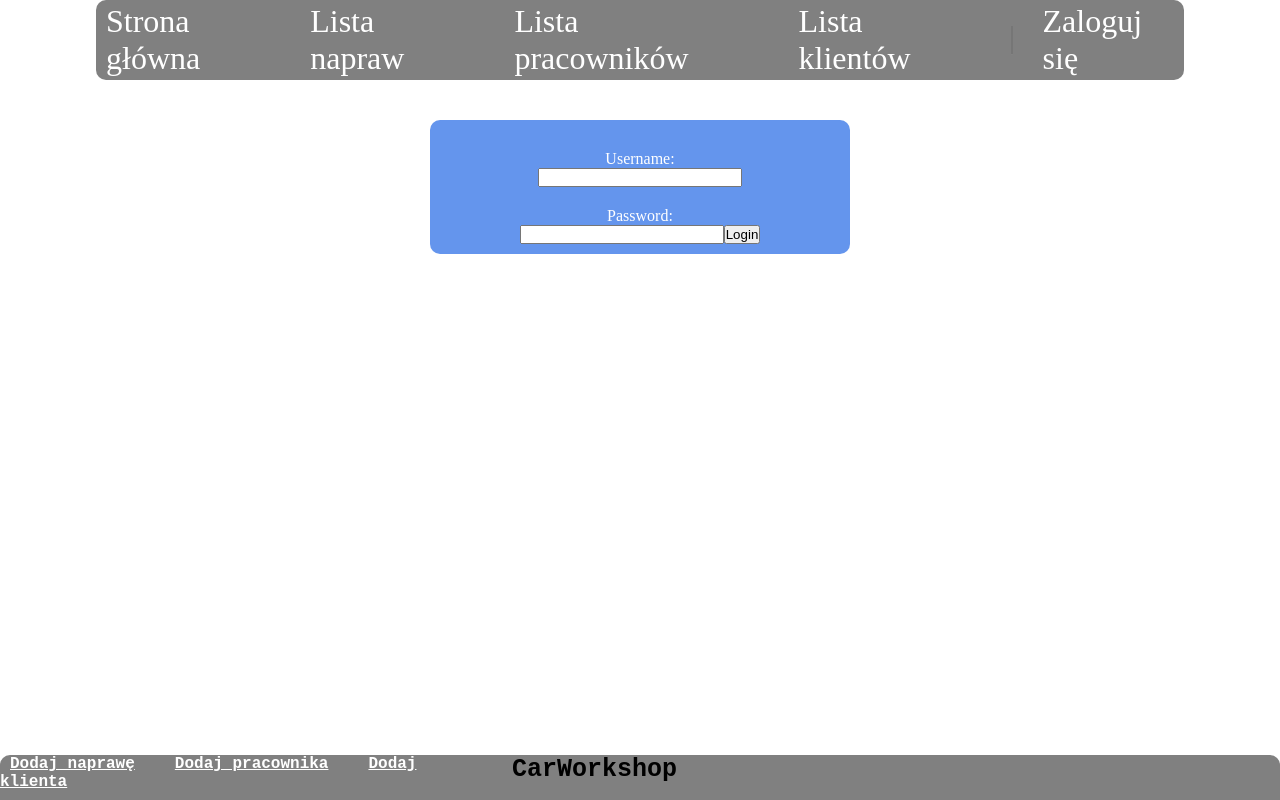
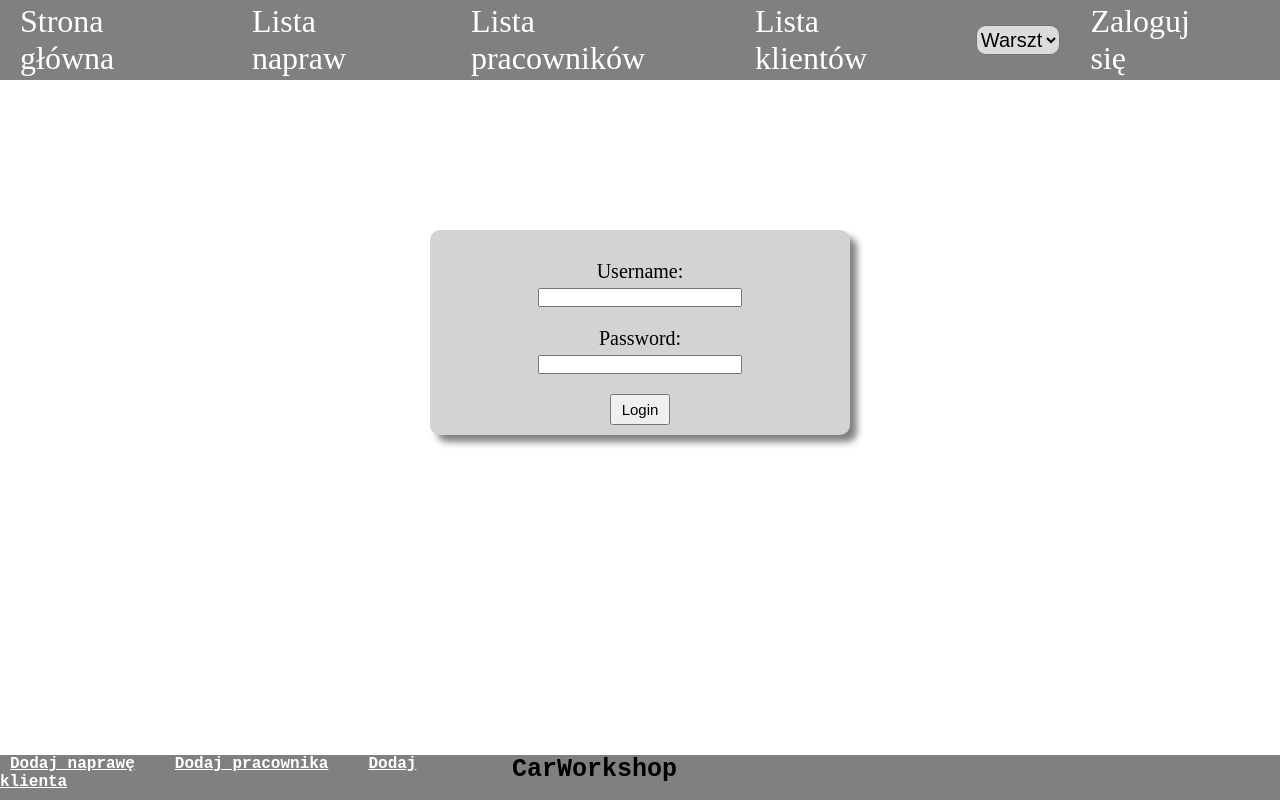
Before and after one commit to NiewierowskiG/CarWorkshop, an Angular app in the folder workshop/my-app/: page /login in a window 1280 px wide. Built offline with nearby package versions, Linux system fonts and the light colour scheme.

Commit message:
style logowania

```diff
--- a/workshop/my-app/src/app/app-routing.module.ts
+++ b/workshop/my-app/src/app/app-routing.module.ts
@@ -26,11 +26,11 @@
   }
 }
 const routes: Routes = [
-  {path: '', component: MainPageComponent, canActivate: [AuthGuard] },
+  {path: '', component: MainPageComponent },
   {path:'RepairList',component: RepairListComponent, canActivate: [AuthGuard] },
   {path: 'ClientList', component: ClientListComponent, canActivate: [AuthGuard] },
   {path: 'WorkerList', component: WorkerListComponent, canActivate: [AuthGuard] },
-  {path: 'MainPage', component: MainPageComponent, canActivate: [AuthGuard] },
+  {path: 'MainPage', component: MainPageComponent},
   {path: 'AddRepair', component: AddrepairComponent, canActivate: [AuthGuard] },
   {path: 'AddClient', component: AddclientComponent, canActivate: [AuthGuard] },
   {path: 'AddWorker', component: AddworkerComponent, canActivate: [AuthGuard] },
--- a/workshop/my-app/src/app/components/footer/footer.component.css
+++ b/workshop/my-app/src/app/components/footer/footer.component.css
@@ -4,10 +4,10 @@
     bottom:0;
     width: 100%;
     height:45px;
-    border-top-left-radius: 10px;
-    border-top-right-radius: 10px;
     background-color: gray;
     font-family:'Courier New', Courier, monospace;
+    margin: 0;
+    padding: 0;
 }
 h2{
     text-align: left;
--- a/workshop/my-app/src/app/components/login/login.component.css
+++ b/workshop/my-app/src/app/components/login/login.component.css
@@ -1,6 +1,8 @@
 label{
     display: block;
     margin-top: 20px;
+    font-size: 20px;
+    margin-bottom: 5px;
 }
 .submit{
     display: block;
@@ -19,17 +21,33 @@
 div{
     display: flex;
 }
+button{
+    display: block;
+    margin-left: auto;
+    margin-right: auto;
+    margin-top: 20px;
+    padding: 5px 10px;
+    font-size: 15px;
+}
 form{
-    color: white;
+    color: black;
     padding: 10px;
     width: 400px;
-    background-color: cornflowerblue;
+    background-color: lightgray;
+    box-shadow: 7px 7px 7px gray;
     margin-left: auto;
     margin-right: auto;
     text-align: center;
-    margin-top: 40px;
+    margin-top: 150px;
     border-radius: 10px;
 }
 select{
     width: 200px;
 }
+.error{
+    margin-left: auto;
+    margin-right: auto;
+    margin-top: 10px;
+    font-size: 15px;
+    font-weight: bold;
+}
--- a/workshop/my-app/src/app/components/navbar/navbar.component.css
+++ b/workshop/my-app/src/app/components/navbar/navbar.component.css
@@ -1,13 +1,12 @@
 
 nav{
     background-color: gray;
-    padding: 0;
+    padding-left:10px;
     margin: 0;
     height: 80px;
     display: flex;
     align-items: center;
-    width: 85%;
-    border-radius: 10px;
+    width: 100%;
     margin-left: auto;
     margin-right: auto;
 }
```
